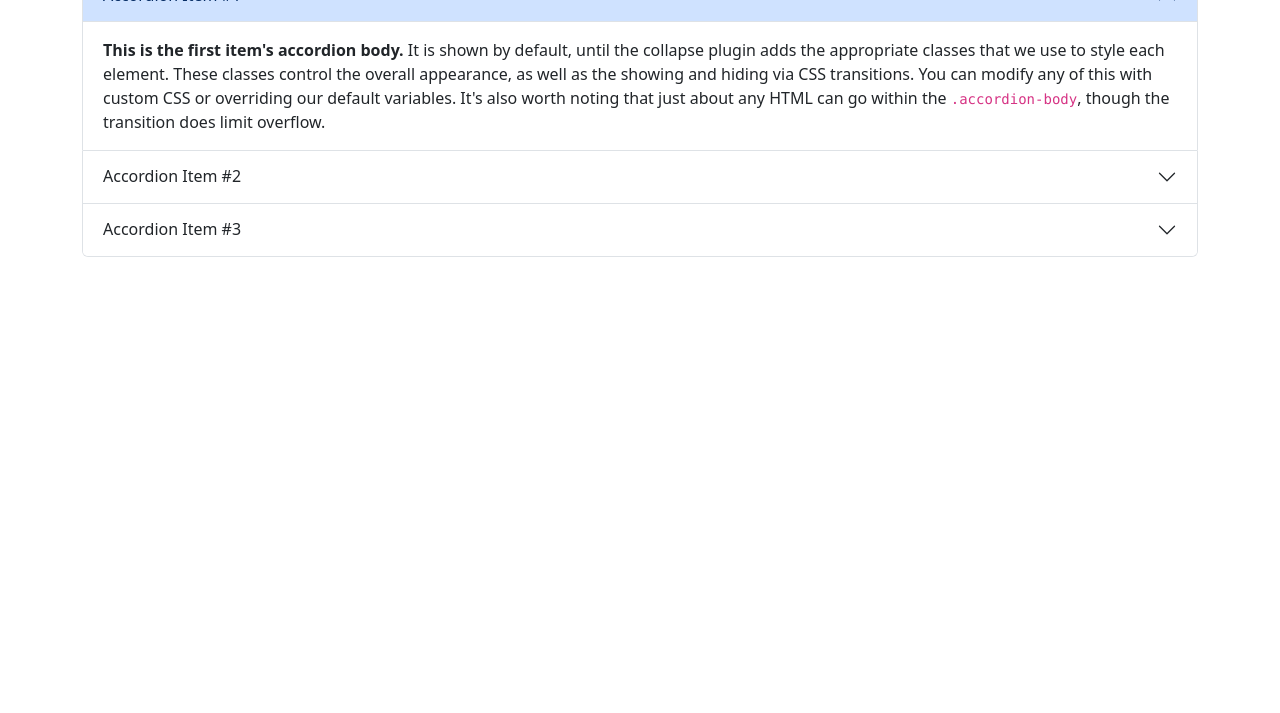
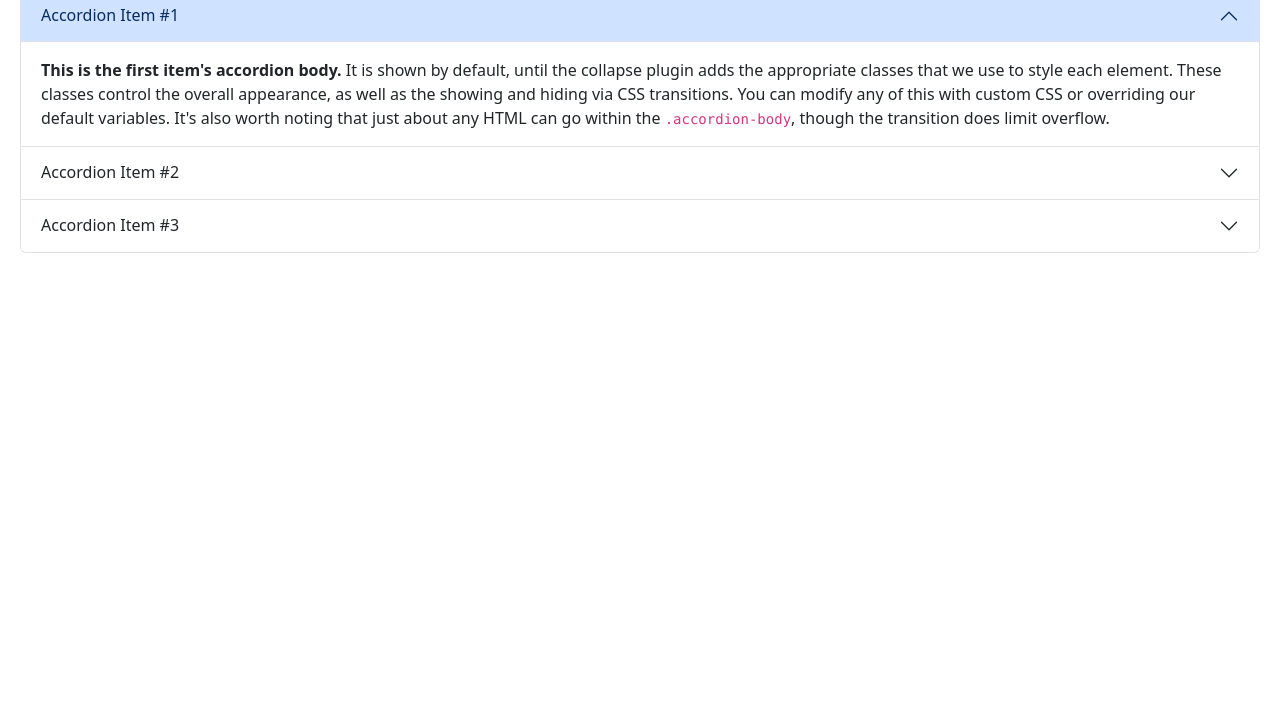
Before and after one commit to roshan-rai/4013-homework-1, a plain HTML site: page index.html in a window 1280 px wide. Shown: the part 87-800 px from the top of the page. Drawn offline with nearby package versions, Linux system fonts and the light colour scheme.

Commit message:
Update index.html
line 11-15

```diff
--- a/index.html
+++ b/index.html
@@ -7,7 +7,13 @@
     <link href="https://cdn.jsdelivr.net/npm/bootstrap@5.3.1/dist/css/bootstrap.min.css" rel="stylesheet" integrity="sha384-4bw+/aepP/YC94hEpVNVgiZdgIC5+VKNBQNGCHeKRQN+PtmoHDEXuppvnDJzQIu9" crossorigin="anonymous">
   </head>
   <body>
-    <div class=container>
+
+ <style>
+  body {
+    margin: 20px; /* Adjust this value as needed */
+  }
+</style>
+
     <h1>Hello, world!</h1>
     <div class="accordion" id="accordionExample">
   <div class="accordion-item">
@@ -49,5 +55,5 @@
 </div>
     <script src="https://cdn.jsdelivr.net/npm/bootstrap@5.3.1/dist/js/bootstrap.bundle.min.js" integrity="sha384-HwwvtgBNo3bZJJLYd8oVXjrBZt8cqVSpeBNS5n7C8IVInixGAoxmnlMuBnhbgrkm" crossorigin="anonymous"></script>
   </body>
-  </div>
+
 </html>
```
